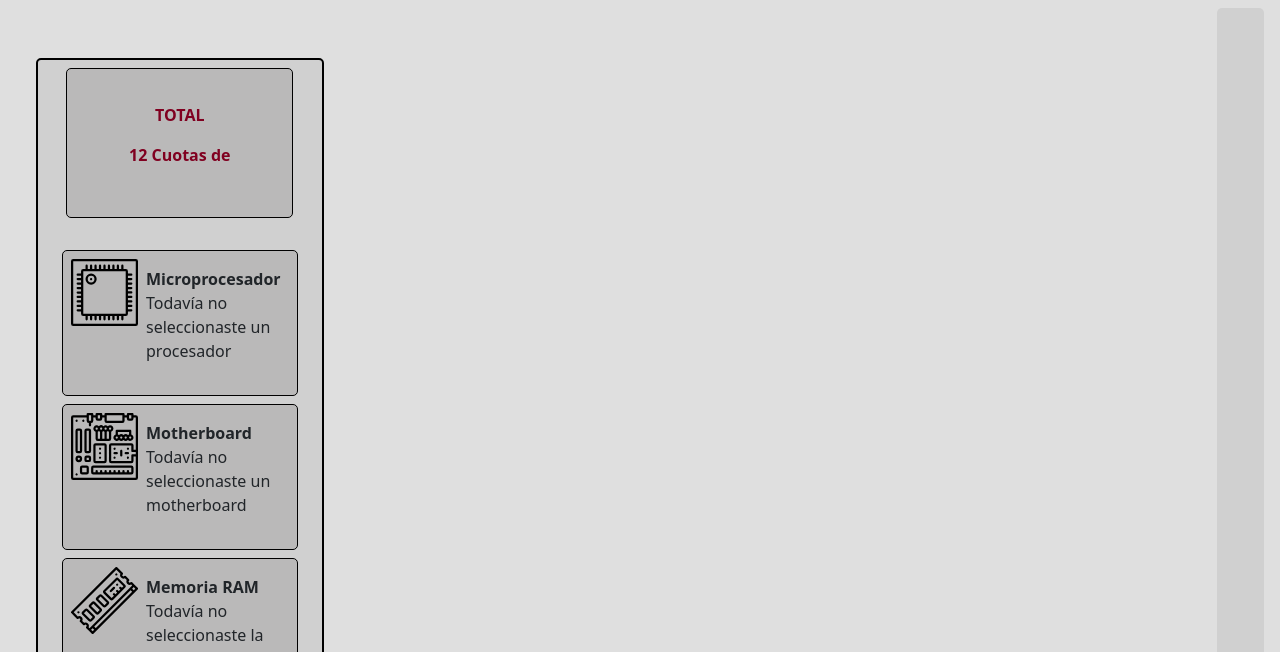
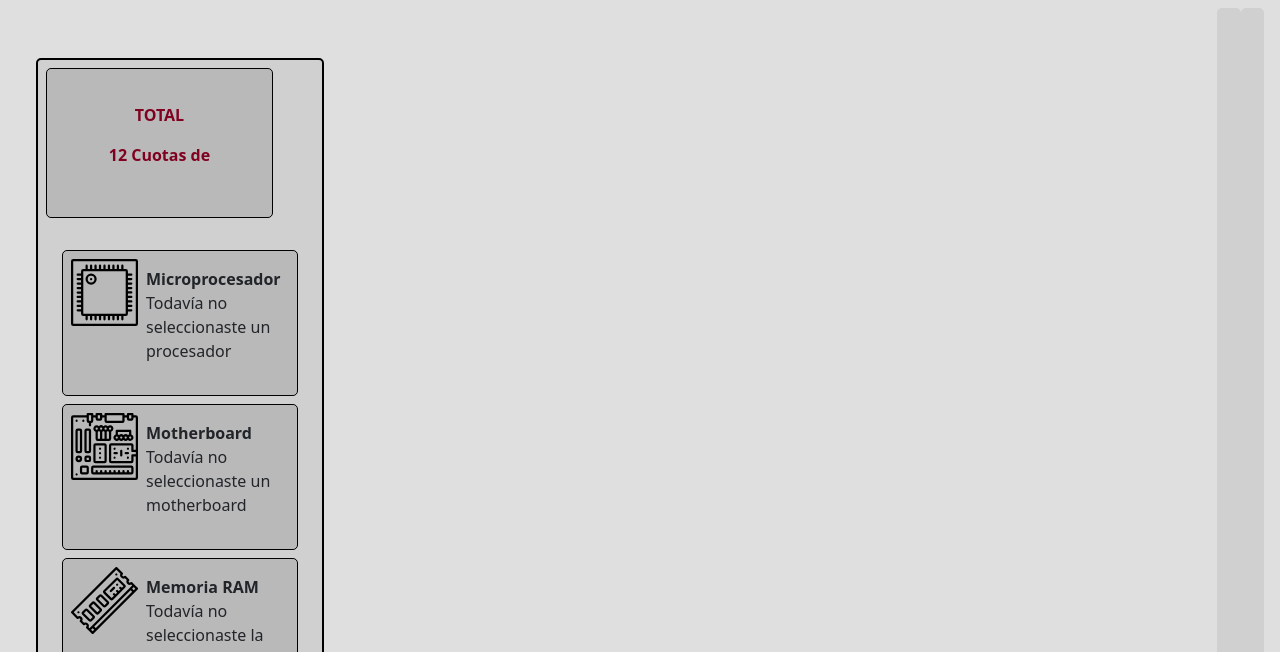
Before and after one commit to RomeroMaximiliano/CoderHouse-JS, a website: page index.html in a window 1280 px wide. Shown: the part 148-800 px from the top of the page. Drawn offline with nearby package versions, Linux system fonts and the light colour scheme; some packages are replaced by stand-ins of ours; a script that the page names is missing.

Commit message:
Add files via upload

```diff
--- a/index.html
+++ b/index.html
@@ -109,8 +109,8 @@
     </div>
 </nav>
 
-<main class="d-flex p-3">
-    <div class="main_product d-flex flex-column">
+<main class="d-flex p-3" id="main">
+    <div id="body" class="main_product">
         <div class="cuenta p-5 m-2">
             <b>TOTAL</b><p id="total"></p>
             <b>12 Cuotas de </b><p id="total_cuota"></p>
@@ -212,6 +212,8 @@
 
     <div id="product" class="items"></div>
 
+    <div id="carrito" class="carrito_1 items align-items-center"></div>
+
 </main>
 
 <footer>
@@ -245,7 +247,7 @@
     <p style="color: white;">&copy; Maximiliano Romero 2022 - Todos los derechos reservados - Hosting Web</p>
 </footer>
     <script src="//cdn.jsdelivr.net/npm/sweetalert2@11"></script>
+    <script src="https://kit.fontawesome.com/ea6d8211f0.js" crossorigin="anonymous"></script>
     <script src="./script.js"></script>
-    <script src="https://kit.fontawesome.com/ea6d8211f0.js" crossorigin="anonymous"></script>
 </body>
 </html>
```
